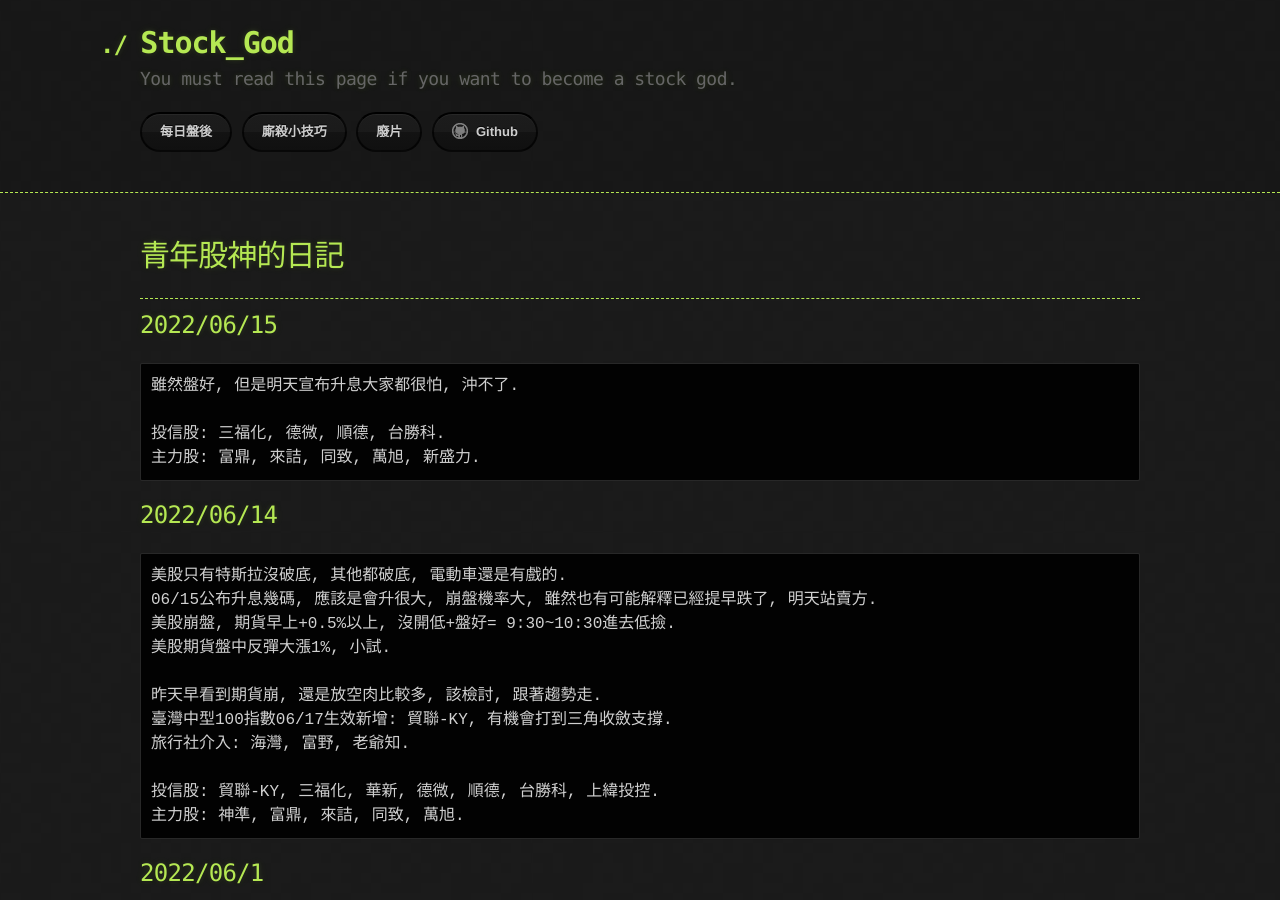
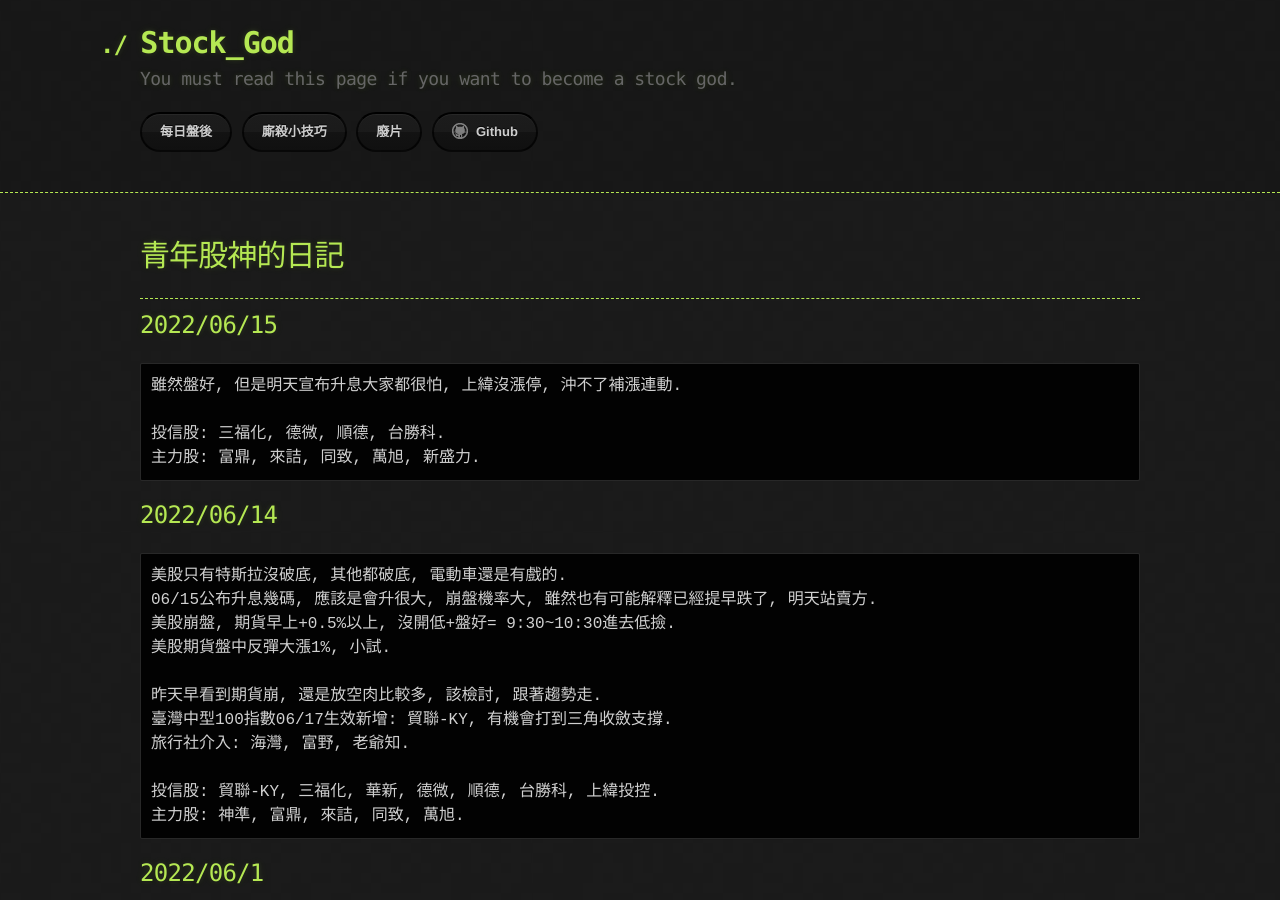
Before and after one commit to lepg5487/Stock_God, a Jekyll site: the page built from index.md, in a window 1280 px wide and 900 px high. Built offline with Jekyll 4.4.1, drawn with Linux system fonts in a browser that asks for light colours; our own code applies the rules of GitHub Pages for plain Markdown files.

Commit message:
Update index.md

````diff
--- a/index.md
+++ b/index.md
@@ -8,7 +8,7 @@ layout: testlayouts
 
 ## 2022/06/15
 ```
-雖然盤好, 但是明天宣布升息大家都很怕, 沖不了.
+雖然盤好, 但是明天宣布升息大家都很怕, 上緯沒漲停, 沖不了補漲連動.
 
 投信股: 三福化, 德微, 順德, 台勝科.
 主力股: 富鼎, 來詰, 同致, 萬旭, 新盛力.
````
